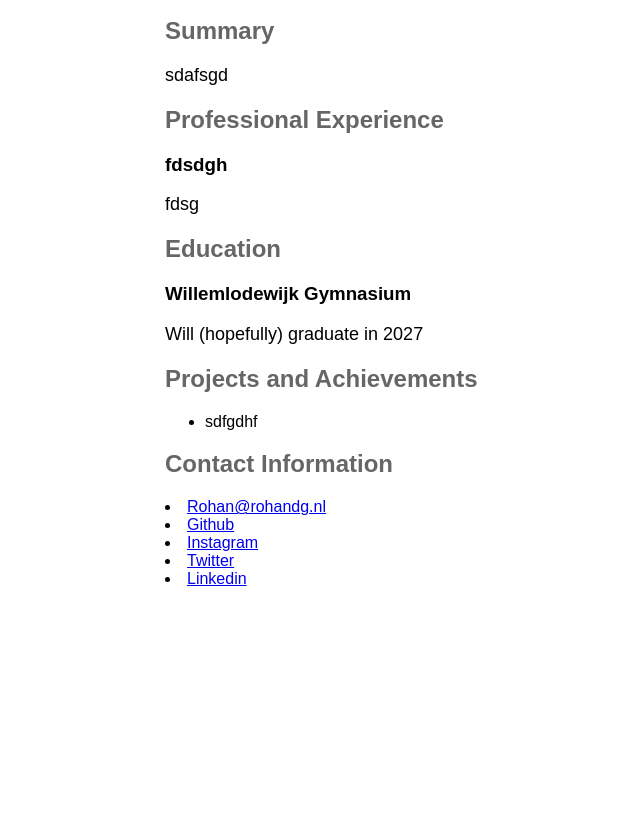
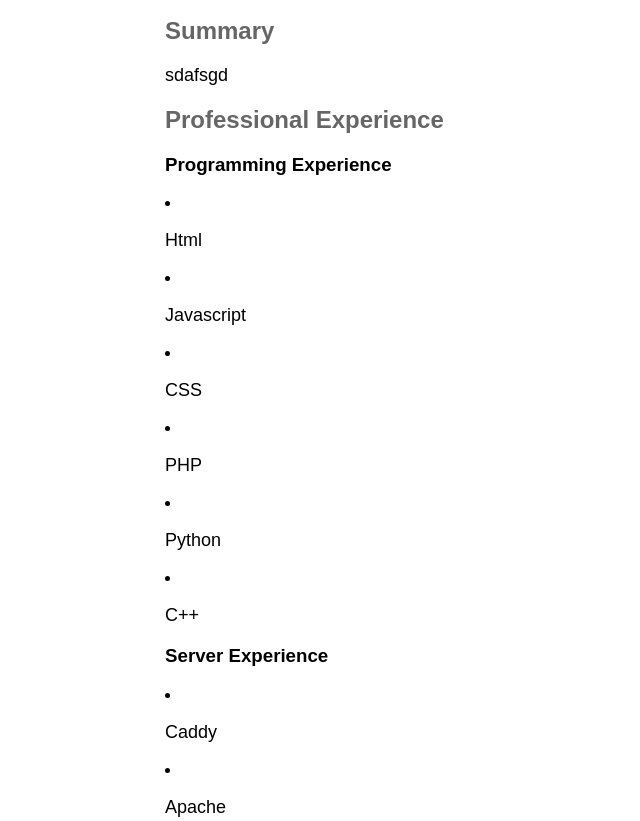
Before and after one commit to ProfRedRooster/resume, a plain HTML site: page index.html in a window 1280 px wide. Shown: the part 131-952 px from the top of the page, without its empty margins (75-715 px from the left). Before the commit the page ends 800 px from the top, so only its background shows below. Drawn offline with Linux system fonts and the light colour scheme.

Commit message:
Update index.html

```diff
--- a/index.html
+++ b/index.html
@@ -40,11 +40,17 @@
         </section>
         <section>
             <h2>Professional Experience</h2>
-            <h3>fdsdgh</h3>
-            <p>
-fdsg
-            </p>
-
+            <h3>Programming Experience</h3>
+            <li><p>Html</p>
+            <li><p>Javascript</p>
+            <li><p>CSS</p>
+            <li><p>PHP</p>
+            <li><p>Python</p>
+            <li><p>C++</p>
+            <h3>Server Experience</h3>
+            <li><p>Caddy</p>
+            <li><p>Apache</p>
+            <li><p>Wordpress</p>
         </section>
         <section>
             <h2>Education</h2>
@@ -54,7 +60,7 @@ fdsg
         <section>
             <h2>Projects and Achievements</h2>
             <ul>
-                <li>sdfgdhf</li>
+                <li><a href="https://rohandg.nl">My project list</a></li>
 
             </ul>
         </section>
```
